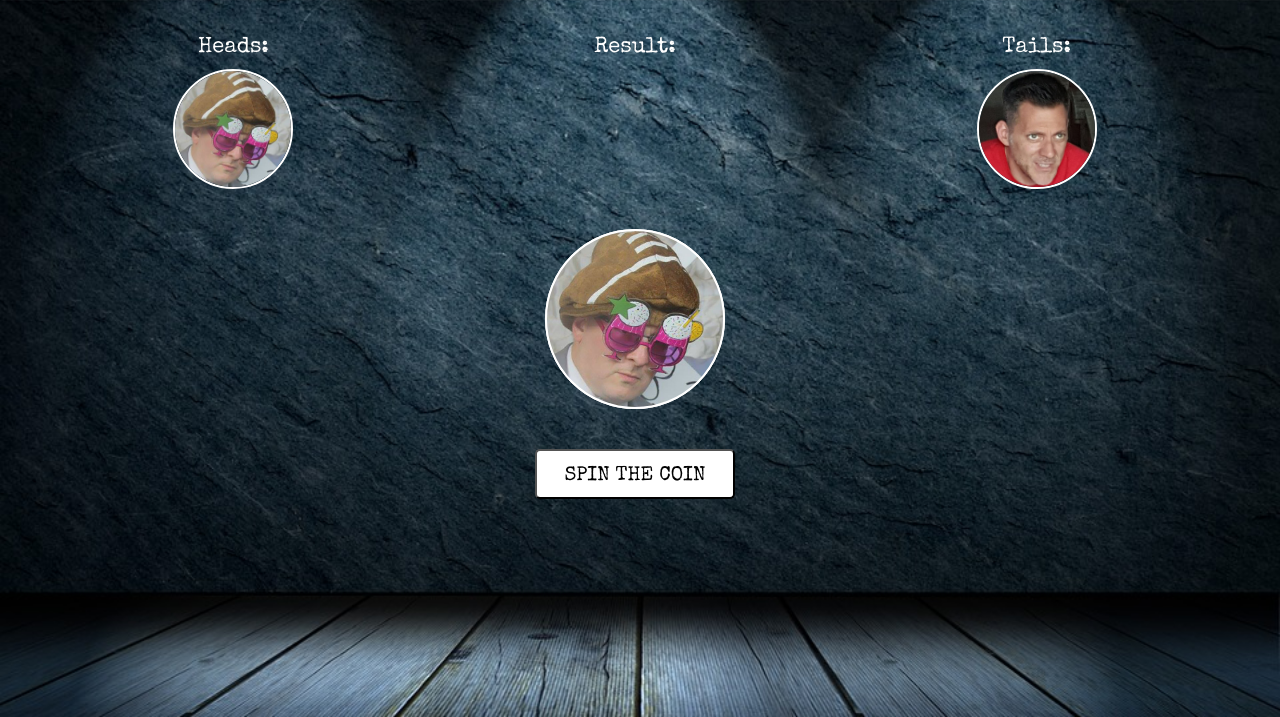
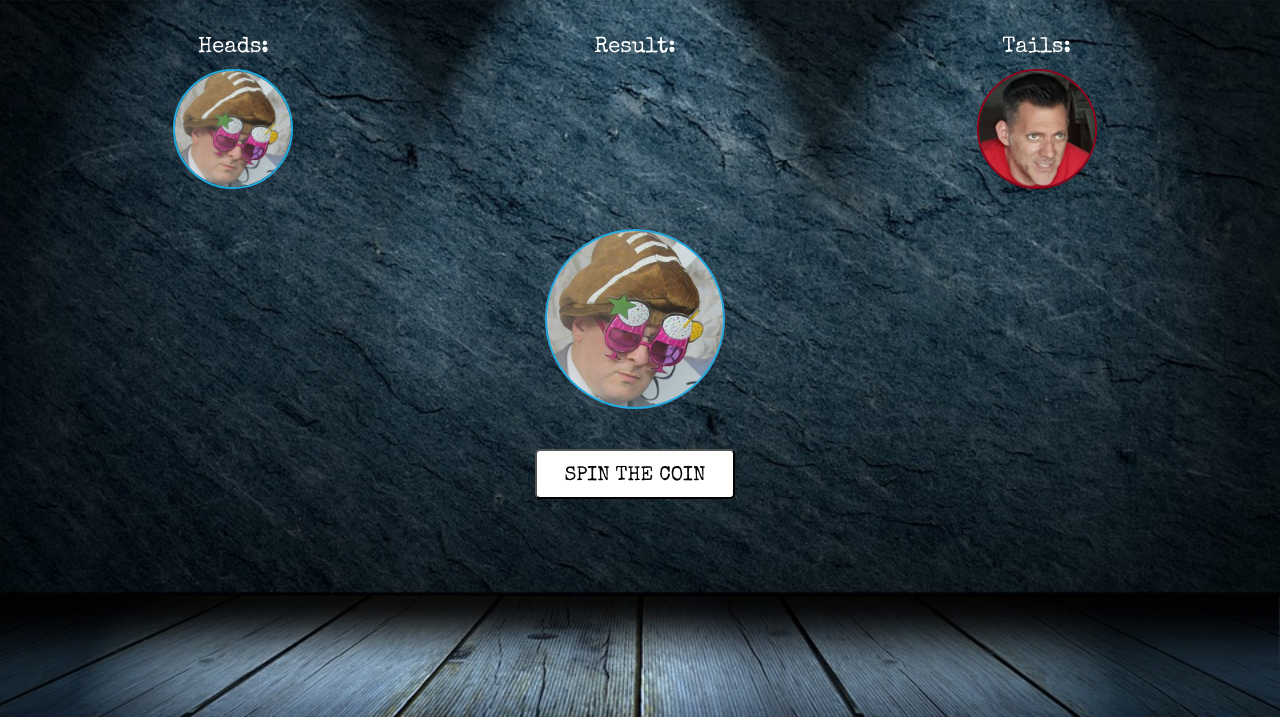
Before and after one commit to daileytj/coin-toss-awana, a website: page index.html in a window 1280 px wide. Shown: the part 83-800 px from the top of the page. Drawn offline with nearby package versions, Linux system fonts and the light colour scheme.

Commit message:
update coin colors

```diff
--- a/main.css
+++ b/main.css
@@ -68,6 +68,14 @@ p.resultText {
   border-radius: 100%;
 }
 
+.heads img{
+  border: 2px solid #1dabdf;
+}
+
+.tails img{
+  border: 2px solid #900217;
+}
+
 /*coin flip*/
 
 #coin-flip-cont {
@@ -82,11 +90,18 @@ p.resultText {
   transform-style: preserve-3d;
 }
 
-#coin .front, #coin .back {
+#coin .front {
   position:absolute;
   width: 180px;
   height: 180px;
-  border: 2px solid white;
+  border: 2px solid #1dabdf;
+}
+
+#coin .back {
+  position:absolute;
+  width: 180px;
+  height: 180px;
+  border: 2px solid #900217;
 }
 
 #coin .front {
```
